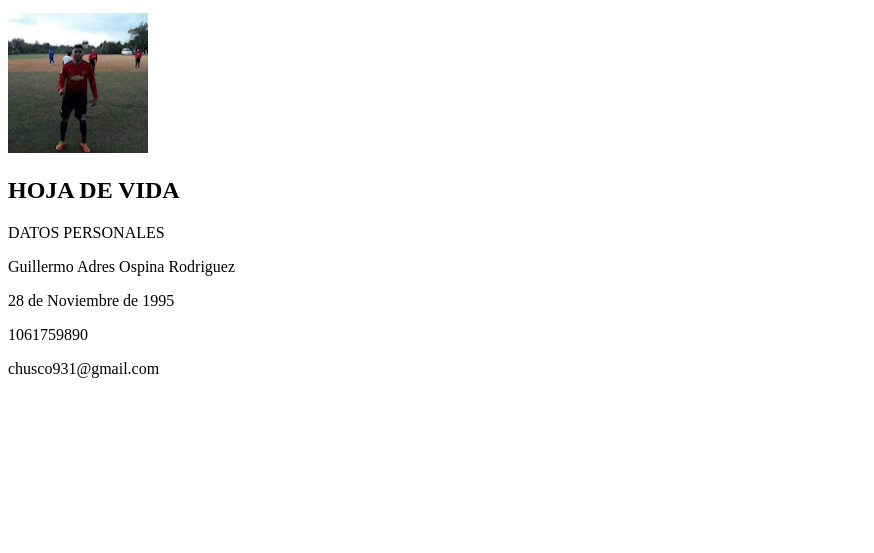
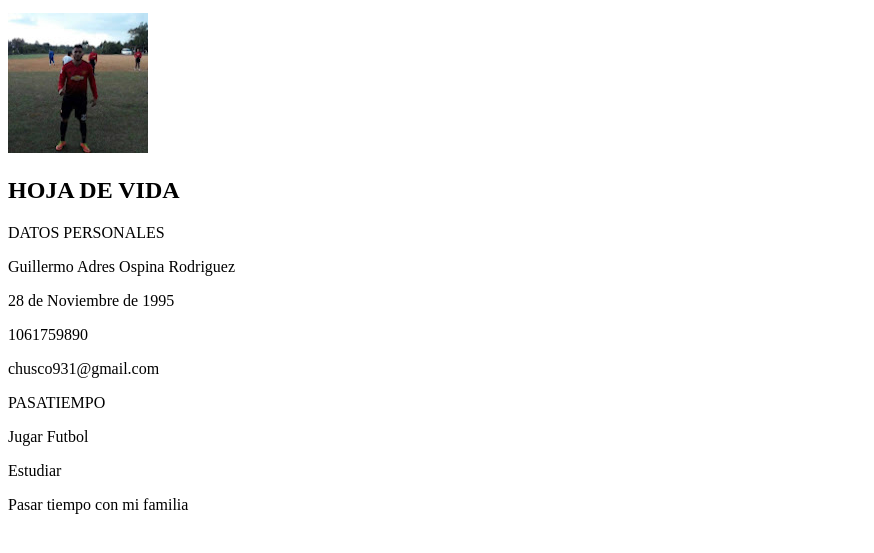
Before and after one commit to chusco07/Taller_1, a plain HTML site: page index.htm in a window 1280 px wide. Shown: the part 67-620 px from the top of the page, without its empty margins (0-874 px from the left). Drawn offline with Linux system fonts and the light colour scheme.

Commit message:
Añadiendo Pasatiempo

```diff
--- a/index.htm
+++ b/index.htm
@@ -23,6 +23,12 @@
             <p class="datos">1061759890</p>
             <p class="datos">chusco931@gmail.com</p>
         </div>
+        <div class="contenedor_datos">
+            <p class="datos_seccion">PASATIEMPO</p>
+            <p class="datos">Jugar Futbol</p>
+            <p class="datos">Estudiar</p>
+            <p class="datos">Pasar tiempo con mi familia</p>
+        </div>
    </div>
 </body>
 </html>
```
